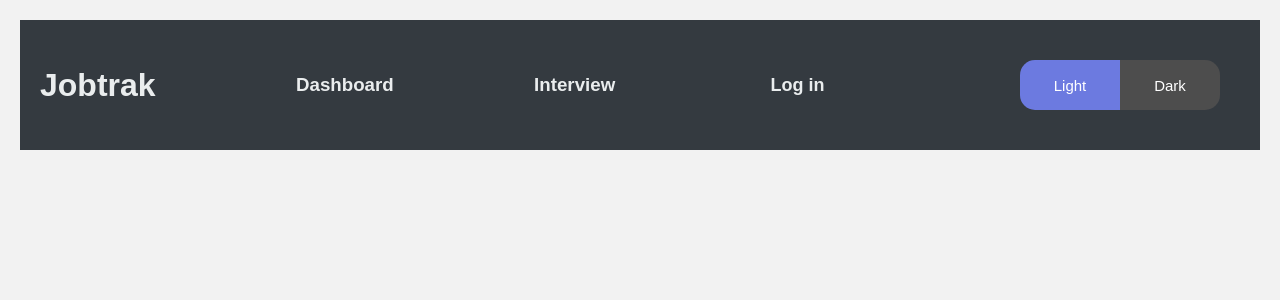
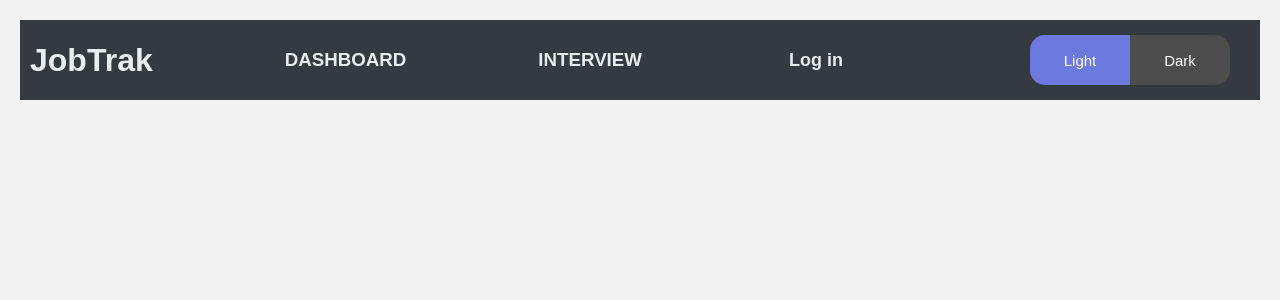
Before and after one commit to naataalliaa/JobTrak, a React (Create React App) app in the folder jobtrak-frontend/: page / in a window 1280 px wide. Shown: the top 300 px of the page. Built offline with nearby package versions, Linux system fonts and the light colour scheme; no server answers.

Commit message:
Improved header UI and make it sticky for better navigation

```diff
--- a/jobtrak-frontend/src/App.css
+++ b/jobtrak-frontend/src/App.css
@@ -15,9 +15,12 @@ body {
   align-items: center;
   background-color: #343a40;
   color: #eaedee;
-  padding: 20px;
+  padding: 10px;
   font-size: 16px;
   position: sticky;
+  top: 0;
+  z-index: 99;
+  height: 60px;
 }
 
 .header h1 {
@@ -72,13 +75,6 @@ body {
   background-color: #6c7ae0; /* Background color for active theme */
 }
 
-
-/* App-logo (if needed) */
-/* .App-logo {
-  height: 40vmin;
-  pointer-events: none;
-} */
-
 @media (prefers-reduced-motion: no-preference) {
   .App-logo {
     animation: App-logo-spin infinite 20s linear;
@@ -103,7 +99,7 @@ body {
 
 }
 
-.header h2:hover {
+.header h3:hover {
   color: #5c9acd;
 }
 
--- a/jobtrak-frontend/src/App.tsx
+++ b/jobtrak-frontend/src/App.tsx
@@ -88,12 +88,12 @@ const App: React.FC = () => {
       <Router>
         <div>
           <header className="header">
-              <h1>Jobtrak</h1>
+              <h1>JobTrak</h1>
             <Link to="/dashboard" style={{ textDecoration: 'none', color: 'inherit' }}>
-            <h3>Dashboard</h3>
+            <h3>DASHBOARD</h3>
             </Link>
             <Link to="/interview" style={{ textDecoration: 'none', color: 'inherit' }}>
-              <h3>Interview</h3>
+              <h3>INTERVIEW</h3>
             </Link>
             {isAuthenticated ? (
               <h2 onClick={handleLogout} style={{ cursor: 'pointer' }}>
--- a/jobtrak-frontend/src/components/Dashboard/Dashboard.css
+++ b/jobtrak-frontend/src/components/Dashboard/Dashboard.css
@@ -1,7 +1,7 @@
 .table-container {
     margin-top: 20px;
     background-color: #f4f4f4;  /* Light gray background for the container */
-    padding: 30px;
+    padding: 20px;
     border-radius: 8px;
     box-shadow: none;  /* No shadow for a more subtle look */
 }
@@ -96,29 +96,31 @@ form button {
 
 .form-row {
     display: flex;
-    gap: 20px;  /* Increase gap for better spacing between inputs */
-    flex-wrap: wrap;  /* Allow inputs to wrap when space is tight */
+    gap: 20px;  /* Space between inputs */
+    flex-wrap: wrap;  /* Allow wrapping of inputs if screen size is reduced */
     padding-top: 20px;
   }
 
   .form-row input,
   .form-row select {
-    flex: 1 1 calc(33.333% - 20px);  /* Flex with a maximum of 3 inputs per row */
+    flex: 1 1 calc(25% - 20px);  /* 4 inputs per row, flexible width with padding */
+    max-width: calc(25% - 20px); /* Ensure inputs do not grow beyond this size */
   }
 
   textarea {
     width: 100%;
-    height: 120px;  /* Increase height for better readability */
+    height: 180px;  /* Increase height for better readability */
+    margin-top: 20px;
   }
 
-form button.submit {
+  /* Button Styling */
+  button.submit {
     margin-top: 20px;
     background-color: #007bff;  /* Formal blue for submit button */
     padding: 12px 20px;
     border: none;
     cursor: pointer;
     border-radius: 4px;
-    margin-left: 10px;
     font-size: 16px;
   }
 
--- a/jobtrak-frontend/src/components/Dashboard/Dashboard.tsx
+++ b/jobtrak-frontend/src/components/Dashboard/Dashboard.tsx
@@ -68,8 +68,8 @@ const Dashboard: React.FC<DashboardProps> = ({ handleAddInterview, currentUser }
       ...prevData,
       [name]:
         name === 'interviewDate' && value
-          ? new Date(value)
-         // ? new Date(value).toLocaleDateString('en-US')
+         // ? new Date(value)
+          ? new Date(value).toLocaleDateString('en-US')
           : value,
           user: currentUser,
     }));
@@ -88,8 +88,8 @@ const Dashboard: React.FC<DashboardProps> = ({ handleAddInterview, currentUser }
         ...formData,
         interviewDate:
           typeof formData.interviewDate === 'string'
-            ? formData.interviewDate
-            : formData.interviewDate.toISOString(),
+            ? new Date(formData.interviewDate)
+            : formData.interviewDate,
       };
 
       await handleAddInterview(formattedFormData);
```
Lines whose indentation alone changed are shown as unchanged.
